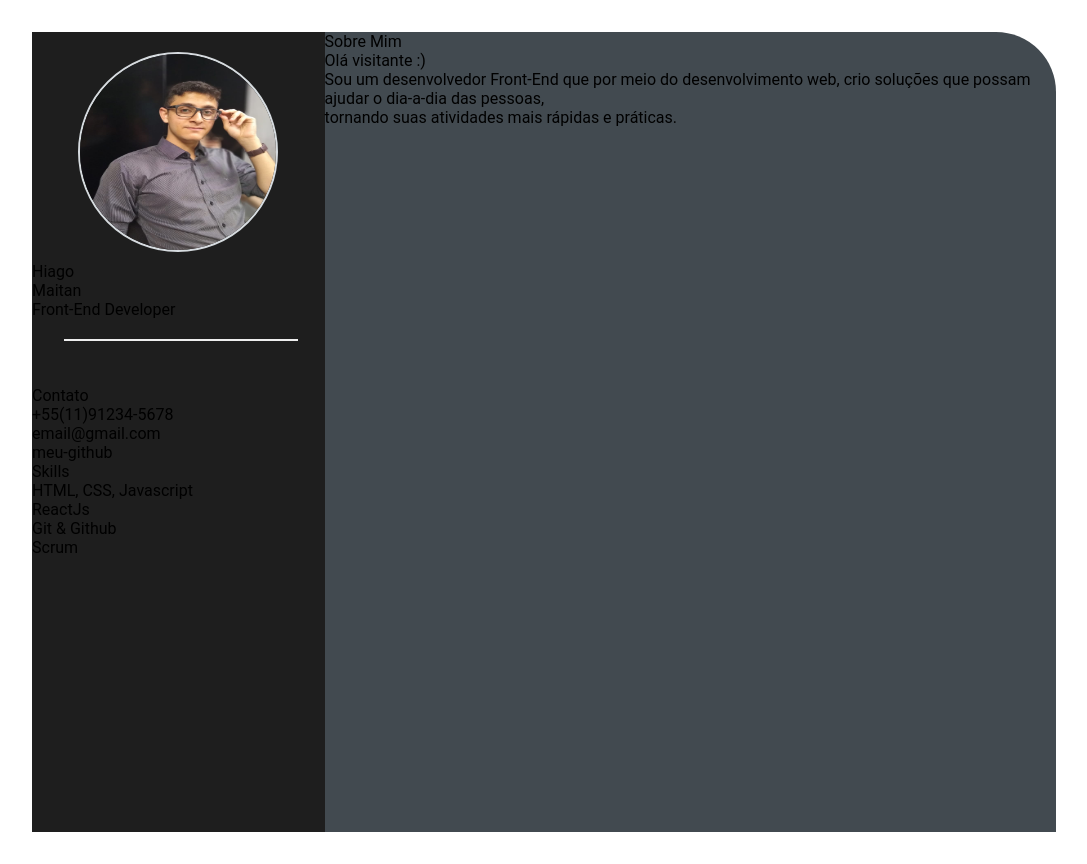
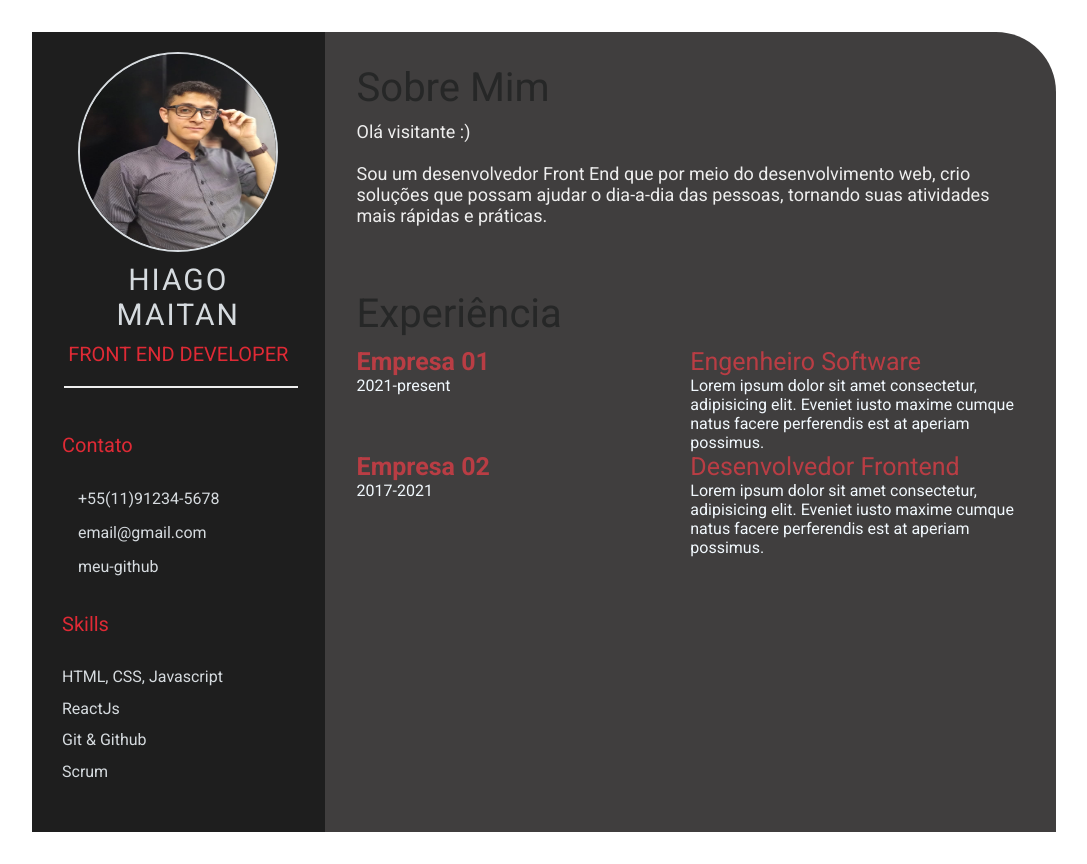
Before and after one commit to Hiago-Maitan/devweekgit.github.io, a plain HTML site: page index.html in a window 1280 px wide. Shown: the whole page, without its empty margins (96-1183 px from the left). Drawn offline with Linux system fonts and the light colour scheme.

Commit message:
feature: aula03 (#5)

```diff
--- a/index.html
+++ b/index.html
@@ -7,6 +7,12 @@
     <meta name="viewport" content="width=device-width, initial-scale=1.0">
     <title>Hiago Maitan Silva CV</title>
     <link rel="stylesheet" href="style.css">
+
+    <link rel="preconnect" href="https://fonts.googleapis.com">
+    <link rel="preconnect" href="https://fonts.gstatic.com" crossorigin>
+    <link
+        href="https://fonts.googleapis.com/css2?family=Roboto+Serif:opsz,wght@8..144,700&family=Roboto:wght@400;700&display=swap"
+        rel="stylesheet">
 </head>
 
 <body>
@@ -16,7 +22,7 @@
                 <div class="profile">
                     <img src="img/profile.jpeg" alt="Profile Image" class="profile-image">
                     <p class="name">Hiago <br> Maitan</p>
-                    <p class="profession">Front-End Developer</p>
+                    <p class="profession">Front End Developer</p>
                 </div>
                 <div class="profile-line"></div>
                 <div class="contact-info">
@@ -48,17 +54,44 @@
         </section>
 
         <section class="right-section">
-            <div class="rigth-section-contents">
-                <section class="about gap">
-                    <div class="rigth-title">Sobre Mim</div>
+            <div class="right-section-contents">
+                <section class="about-gap">
+                    <div class="right-title">Sobre Mim</div>
                     <p class="about-me-contents">
-                        Olá visitante :) <br>
-                        Sou um desenvolvedor Front-End que por meio do desenvolvimento web, crio soluções que possam
-                        ajudar o dia-a-dia das pessoas,<br>
+                        Olá visitante :) <br><br>
+                        Sou um desenvolvedor Front End que por meio do desenvolvimento web, crio soluções que possam
+                        ajudar o dia-a-dia das pessoas,
                         tornando suas atividades mais rápidas e práticas.
                     </p>
                 </section>
             </div>
+            <section class="experience-gap">
+                <div class="right-title">Experiência</div>
+                <div class="experience-contents">
+
+                    <div class="exp-left">
+                        <p class="exp-company-name">Empresa 01</p>
+                        <p class="exp-company-period">2021-present</p>
+                    </div>
+                    <div class="exp-right">
+                        <p class="exp-position">Engenheiro Software</p>
+                        <p class="exp-description">Lorem ipsum dolor sit amet consectetur,
+                            adipisicing elit.
+                            Eveniet iusto maxime cumque natus facere perferendis est at aperiam possimus.</p>
+                    </div>
+
+                    <div class="exp-left">
+                        <p class="exp-company-name">Empresa 02</p>
+                        <p class="exp-company-period">2017-2021</p>
+                    </div>
+                    <div class="exp-right">
+                        <p class="exp-position">Desenvolvedor Frontend</p>
+                        <p class="exp-description">Lorem ipsum dolor sit amet consectetur,
+                            adipisicing elit.
+                            Eveniet iusto maxime cumque natus facere perferendis est at aperiam possimus.</p>
+                    </div>
+                </div>
+            </section>
         </section>
 
     </main>
--- a/style.css
+++ b/style.css
@@ -24,7 +24,7 @@
 .right-section {
     grid-column: span 5;
     height: 100%;
-    background-color: #424a50;
+    background-color: #403E3E;
     border-radius: 0px 60px 0px 0px;
 }
 
@@ -60,15 +60,6 @@ img {
     margin-top: 20px;
     margin-bottom: 10px;
     border: 2px solid #D6DBDF;
-
-.profile .profile-image {
-    width: 200px;
-    height: 200px;
-    border-radius: 50%;
-    padding: 10px 10px;
-
-    display: block;
-    margin: 0px auto;
 }
 
 .name {
@@ -134,8 +125,14 @@ img {
     padding: 2rem 2rem;
 }
 
+/* .about-gap{
+    margin-top: 50px;
+} */
+
 .right-title {
-    color: #eeeeee;
+    color: #262727;
+    font-size: 40px;
+    margin-bottom: 10px;
 }
 
 .gap {
@@ -146,3 +143,44 @@ img {
     font-size: 18px;
     color: #eeeeee;
 }
+
+.experience-gap{
+    padding: 2rem 2rem;
+}
+
+.experience-contents,
+.education-contents,
+.awards-contents {
+    display: grid;
+    grid-template-columns: repeat(2, 1fr);
+    padding-bottom: 2rem;
+    color: #F1F8FD;
+}
+
+.exp-company-name,
+.education-school-name,
+.awards-company-name {
+    font-size: 25px;
+    font-weight: bold;
+    color: #B93D44;
+}
+
+.exp-time-period,
+.educationp-time-period,
+.awards-time-period {
+    font-size: 18px;
+}
+
+.exp-position,
+.education-subject,
+.awards-name {
+    font-size: 25px;
+    color: #B93D44;
+}
+
+.exp-desc,
+.education-desc,
+.awards-desc {
+    font-size: 16px;
+    padding-left: 5px;
+}
```
